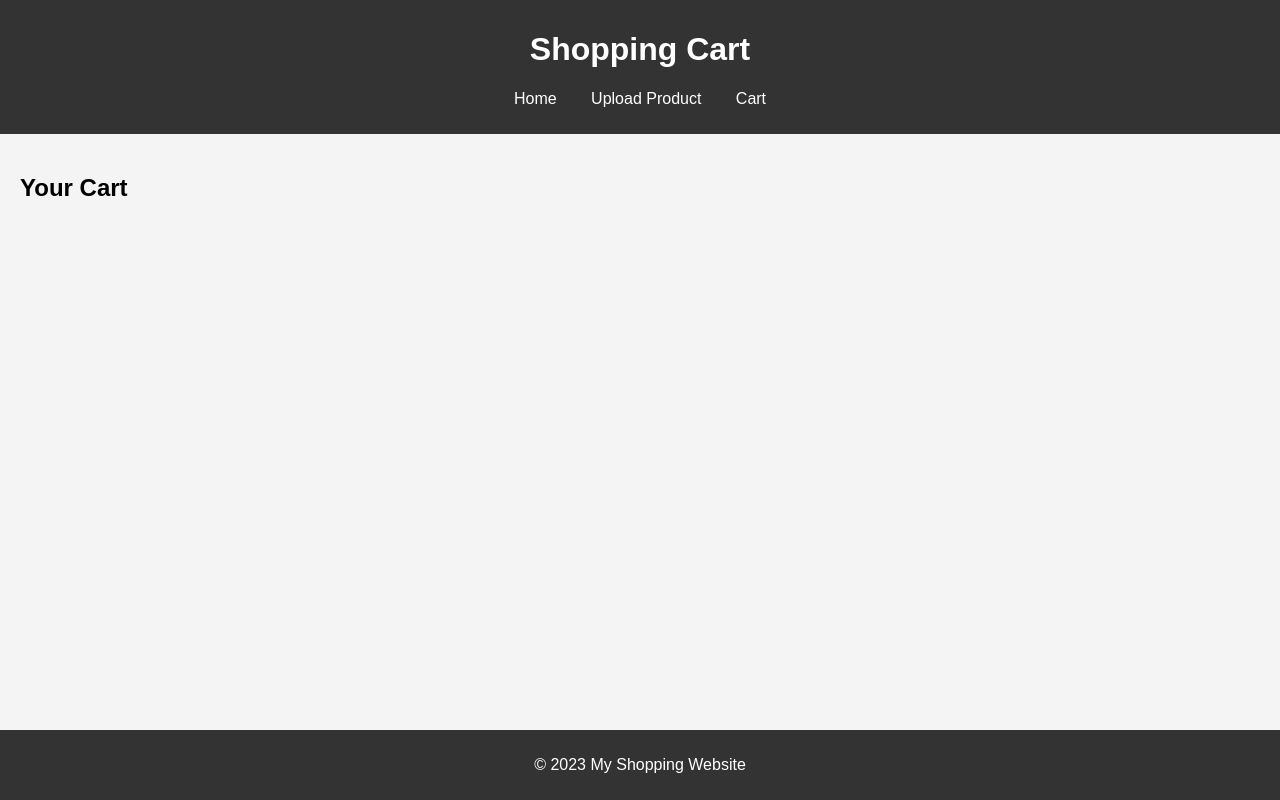
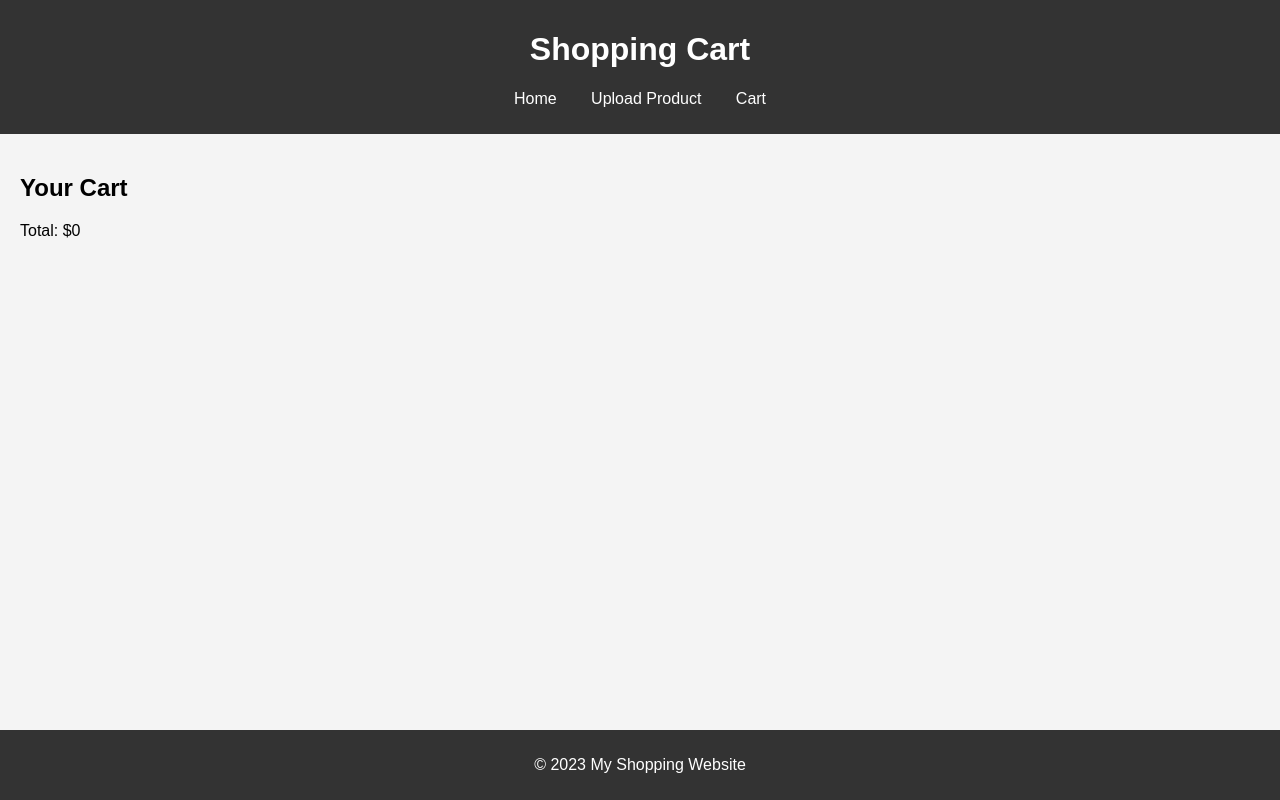
Before and after one commit to whizshop/item, a plain HTML site: page cart.html in a window 1280 px wide. Drawn offline with Linux system fonts and the light colour scheme.

Commit message:
Update cart.html

```diff
--- a/cart.html
+++ b/cart.html
@@ -23,6 +23,7 @@
         <div id="cart-items">
             <!-- Cart items will be dynamically added here -->
         </div>
+        <p>Total: $<span id="cart-total">0</span></p>
     </main>
 
     <footer>
```
